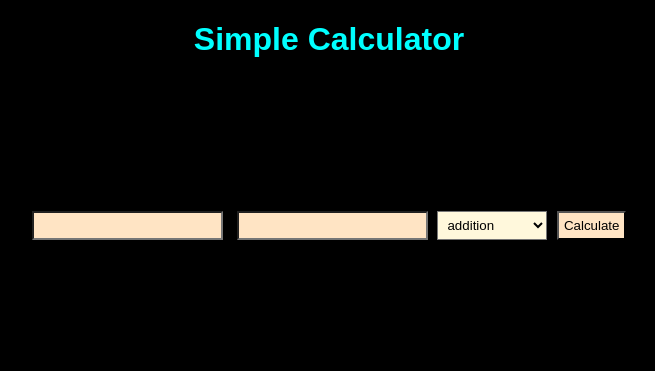
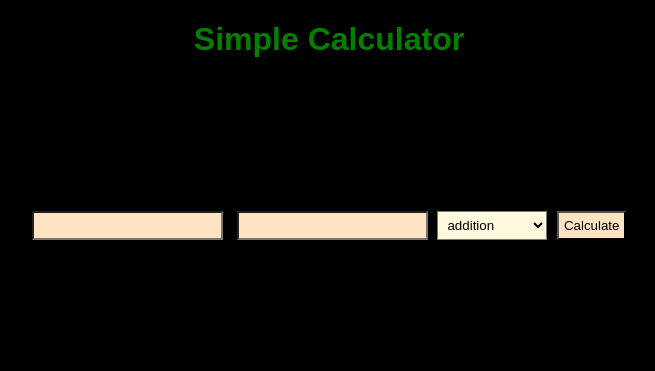
Before and after one commit to Vasu14325/Simple-Calculator, a Flask app: page / in a window 1280 px wide. Shown: the top 371 px of the page, without its empty margins (311-966 px from the left). Run offline with Flask 3, Linux system fonts and the light colour scheme.

Commit message:
Update style.css

```diff
--- a/static/style.css
+++ b/static/style.css
@@ -4,7 +4,7 @@ body {background-color: black;
 }
 
 h1 {
-    color: aqua;
+    color: green;
 }
 
 form {
```
